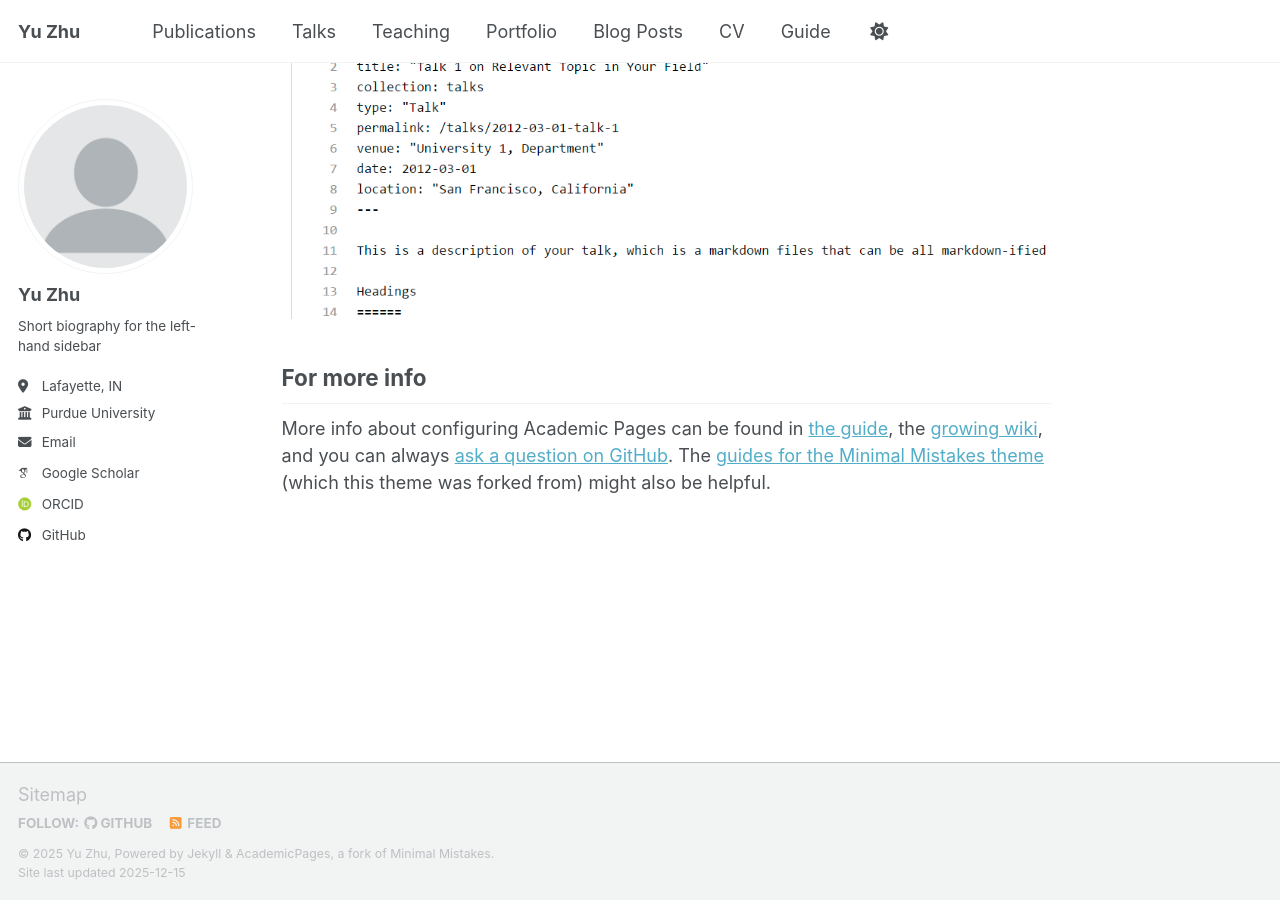
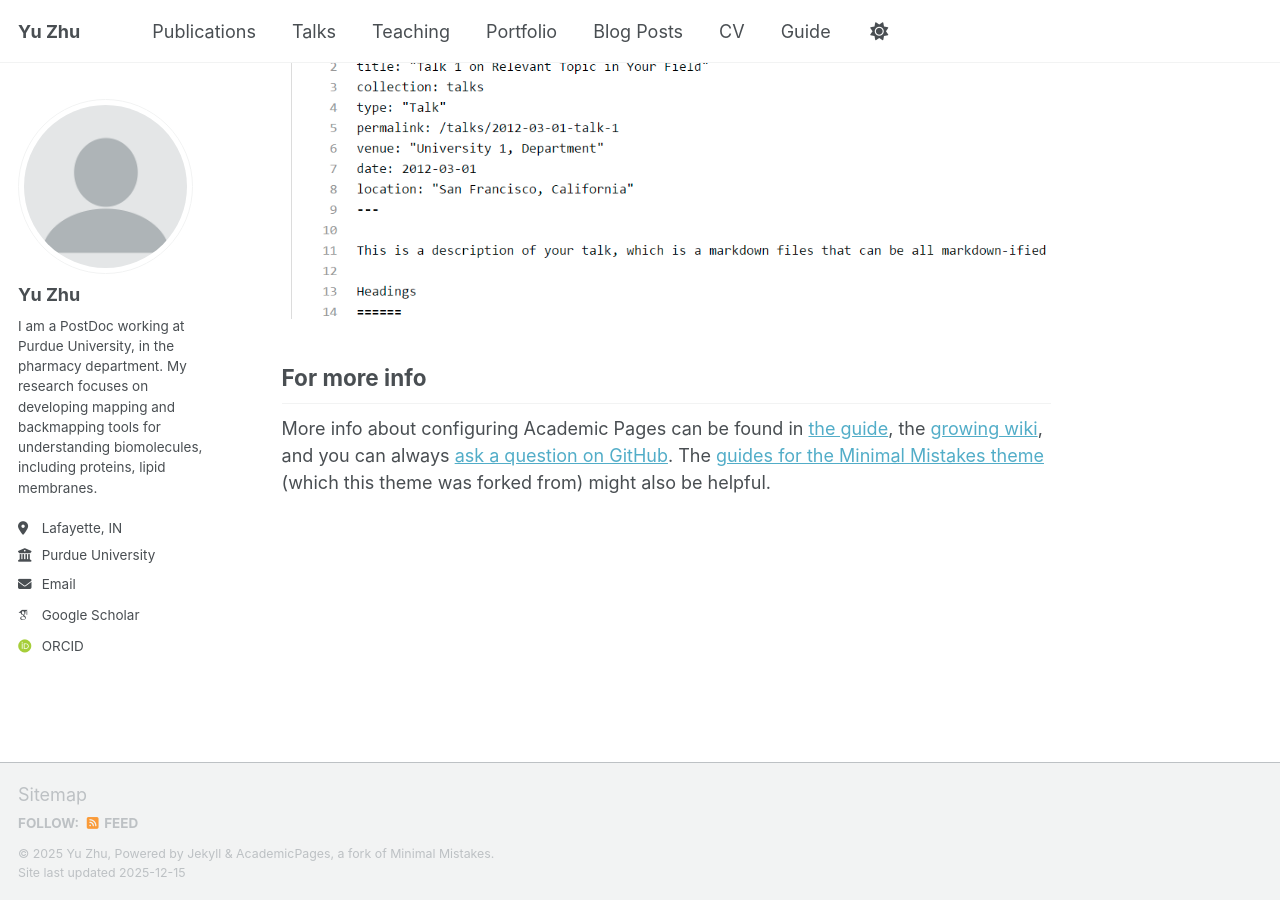
Before and after one commit to yuzhu1778/yuzhu1778.github.io, a Jekyll site: the page built from _pages/about.md, in a window 1280 px wide and 900 px high, scrolled down 2880 px. Built offline with Jekyll 4.4.1, drawn with Linux system fonts in a browser that asks for light colours; some web fonts are replaced; a script that is not in the unit is left out.

Commit message:
Revise author pronouns and biography in config
Updated author information including pronouns and bio.

```diff
--- a/_config.yml
+++ b/_config.yml
@@ -25,8 +25,8 @@ author:
   # Biographic information
   avatar           : "profile.png"
   name             : "Yu Zhu"
-  pronouns         : # example: "she/her"
-  bio              : "Short biography for the left-hand sidebar"
+  pronouns         : # example: "He/his"
+  bio              : "I am a PostDoc working at Purdue University, in the pharmacy department. My research focuses on developing mapping and backmapping tools for understanding biomolecules, including proteins, lipid membranes."
   location         : "Lafayette, IN"
   employer         : "Purdue University"
   uri              : # URL
@@ -48,7 +48,7 @@ author:
   bitbucket        : # Username - Update with your username on the site
   codepen          : # Username
   dribbble         : # Username
-  github           : "academicpages"
+  github           : # Username
   kaggle           : # Username
   stackoverflow    : # User number or user number and name (i.e., use "1" or "1/jeff-atwood")
 
```
